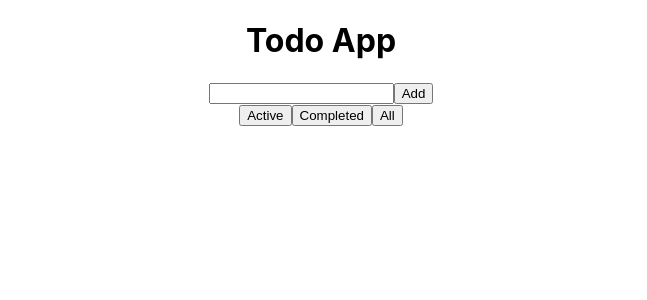
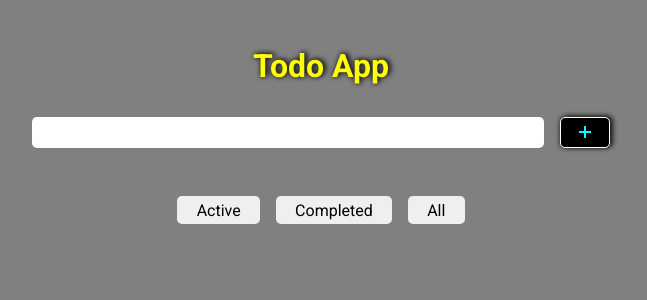
Before and after one commit to azvontsov/todo, a React (Create React App) app: page / in a window 1280 px wide. Shown: the top 300 px of the page, without its empty margins (319-966 px from the left). Built offline with nearby package versions, Linux system fonts and the light colour scheme.

Commit message:
adds primitive css

```diff
--- a/src/App.js
+++ b/src/App.js
@@ -1,4 +1,4 @@
-import "./App.css";
+import "./css/main.css";
 import DisplayTodos from "./components/DisplayTodos";
 import Todos from "./components/Todos";
 
--- a/src/components/DisplayTodos.js
+++ b/src/components/DisplayTodos.js
@@ -26,9 +26,11 @@ const DisplayTodos = (props) => {
   const [sort, setSort] = useState("active");
   return (
     <div className="displaytodos">
-      <button onClick={() => setSort("active")}>Active</button>
-      <button onClick={() => setSort("completed")}>Completed</button>
-      <button onClick={() => setSort("all")}>All</button>
+      <div className="buttons">
+        <button onClick={() => setSort("active")}>Active</button>
+        <button onClick={() => setSort("completed")}>Completed</button>
+        <button onClick={() => setSort("all")}>All</button>
+      </div>
       <ul>
         {props.todos.length > 0 && sort === "active"
           ? props.todos.map((item) => {
--- a/src/components/TodoItem.js
+++ b/src/components/TodoItem.js
@@ -1,4 +1,7 @@
 import React, { useRef } from "react";
+import { AiOutlineEdit } from "react-icons/ai";
+import { IoCheckmarkDoneSharp } from "react-icons/io5";
+import { MdDeleteForever } from "react-icons/md";
 
 const TodoItem = (props) => {
   const { item, updateTodo, removeTodo, completeTodo } = props;
@@ -27,9 +30,20 @@ const TodoItem = (props) => {
         onKeyPress={(e) => update(item.id, inputRef.current.value, e)}
       />
       <div className="btns">
-        <button onClick={() => changeFocus()}>Edit</button>
-        <button onClick={() => completeTodo(item.id)}>Complete</button>
-        <button onClick={() => removeTodo(item.id)}>Delete</button>{" "}
+        <button onClick={() => changeFocus()}>
+          <AiOutlineEdit />
+        </button>
+        {item.completed === false && (
+          <button
+            style={{ color: "green" }}
+            onClick={() => completeTodo(item.id)}
+          >
+            <IoCheckmarkDoneSharp />
+          </button>
+        )}
+        <button style={{ color: "red" }} onClick={() => removeTodo(item.id)}>
+          <MdDeleteForever />
+        </button>{" "}
       </div>
       {item.completed && <span className="completed">done</span>}
     </li>
--- a/src/components/Todos.js
+++ b/src/components/Todos.js
@@ -1,11 +1,7 @@
-import React, { useState, useRef } from "react";
+import React, { useState } from "react";
 import { connect } from "react-redux";
-import {
-  addTodos,
-  removeTodos,
-  updateTodos,
-  completeTodos,
-} from "../redux/reducer";
+import { addTodos } from "../redux/reducer";
+import { GoPlus } from "react-icons/go";
 
 const mapStateToProps = (state) => {
   return {
@@ -16,9 +12,6 @@ const mapStateToProps = (state) => {
 const mapDispatchToProps = (dispatch) => {
   return {
     addTodo: (obj) => dispatch(addTodos(obj)),
-    removeTodo: (id) => dispatch(removeTodos(id)),
-    updateTodo: (obj) => dispatch(updateTodos(obj)),
-    completeTodo: (id) => dispatch(completeTodos(id)),
   };
 };
 
@@ -28,6 +21,16 @@ const Todos = (props) => {
   const handleChange = (e) => {
     setTodo(e.target.value);
   };
+  const add = () => {
+    props.addTodo({
+      // here is object/todo
+      id: Math.floor(Math.random() * 1000),
+      item: todo,
+      completed: false,
+    });
+    setTodo("");
+  };
+
   // console.log('props from store', props);
   return (
     <div className="addTodos">
@@ -35,19 +38,10 @@ const Todos = (props) => {
         type="text"
         onChange={(e) => handleChange(e)}
         className="todo-input"
+        value={todo}
       />
-      <button
-        className="add-btn"
-        onClick={() =>
-          props.addTodo({
-            // here is object/todo
-            id: Math.floor(Math.random() * 1000),
-            item: todo,
-            completed: false,
-          })
-        }
-      >
-        Add
+      <button className="add-btn" onClick={() => add()}>
+        <GoPlus />
       </button>
       <br />
     </div>
--- a/src/css/main.css
+++ b/src/css/main.css
@@ -0,0 +1,157 @@
+@import url("https://fonts.googleapis.com/css2?family=Roboto:wght@100;400;700&display=swap");
+
+html {
+  line-height: 1.15;
+}
+
+* {
+  box-sizing: border-box;
+  margin: 0;
+  padding: 0;
+  font-family: "Roboto", sans-serif;
+}
+
+body {
+  background: grey;
+  color: #222;
+}
+.App {
+  margin-top: 3rem;
+  display: flex;
+  flex-direction: column;
+}
+.App h1 {
+  display: inline;
+  text-align: center;
+  margin-bottom: 2rem;
+  color: yellow;
+  text-shadow: 0 0 5px #222, 3px -1px 5px #222;
+}
+
+.addTodos {
+  display: flex;
+  justify-content: center;
+}
+
+.todo-input {
+  min-width: 15rem;
+  width: 40vw;
+  max-height: 2.5rem;
+  background-color: #fff;
+  border: none;
+  border-radius: 5px;
+  padding: 0.5rem 1rem;
+  align-self: center;
+}
+.todo-input:focus {
+  outline: none;
+  border: 2px solid red;
+}
+
+.add-btn {
+  margin-left: 1rem;
+  background-color: rgb(0, 0, 0);
+  color: aqua;
+  border-radius: 5px;
+  border: 1px solid white;
+  padding: 0 1rem;
+  font-size: 1rem;
+  cursor: pointer;
+  box-shadow: 0 0 5px #222, 3px -1px 5px #222;
+  display: flex;
+  justify-content: center;
+  align-items: center;
+}
+
+.add-btn:focus {
+  outline: none;
+}
+
+.displaytodos {
+  margin-top: 3rem;
+  display: flex;
+  flex-direction: column;
+  align-items: center;
+}
+.displaytodos .buttons {
+  margin-bottom: 2rem;
+}
+.displaytodos .buttons button {
+  padding: 0.3rem 1.2rem;
+  border-radius: 5px;
+  cursor: pointer;
+  border: none;
+  font-size: 1rem;
+}
+.displaytodos .buttons button:focus {
+  outline: none;
+}
+.displaytodos .buttons button:not(:last-child) {
+  margin-right: 1rem;
+}
+
+.displaytodos ul {
+  list-style: none;
+  display: flex;
+  justify-content: center;
+  align-self: flex-start;
+  flex-wrap: wrap;
+  margin-left: 5%;
+}
+
+.card {
+  display: flex;
+  flex-direction: column;
+  background: #fff;
+  padding: 1rem;
+  border-radius: 5px;
+  box-shadow: 0 0 5px rgb(0, 0, 0), 3px 5px 5px rgb(118, 118, 118);
+  margin: 0 1rem 1rem 0;
+  height: 8rem;
+  width: 18rem;
+  position: relative;
+}
+
+.card textarea {
+  padding: 0.5rem;
+  border-radius: 5px;
+  border: none;
+  background-color: rgb(203, 124, 124);
+  height: 70%;
+  color: #222;
+  font-size: 1rem;
+}
+.card textarea:disabled {
+  background-color: transparent;
+}
+
+.card .btns {
+  position: absolute;
+  bottom: 0.3rem;
+  right: 0.5rem;
+}
+
+.card .btns button {
+  border: none;
+  font-size: 1.4rem;
+  margin-left: 1rem;
+  cursor: pointer;
+  background-color: transparent;
+  color: #222;
+}
+
+.card .btns button:focus {
+  outline: none;
+}
+
+.completed {
+  position: absolute;
+  left: 0.5rem;
+  bottom: 0.5rem;
+  background-color: crimson;
+  border: 2px solid #222;
+  color: #fff;
+  font-size: 0.8rem;
+  padding: 0.2rem 0.6rem;
+  border-radius: 5px;
+}
```
